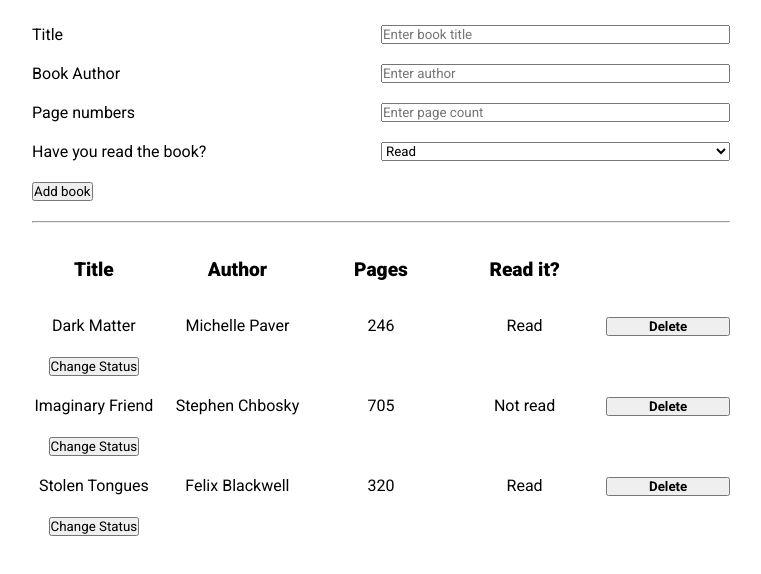
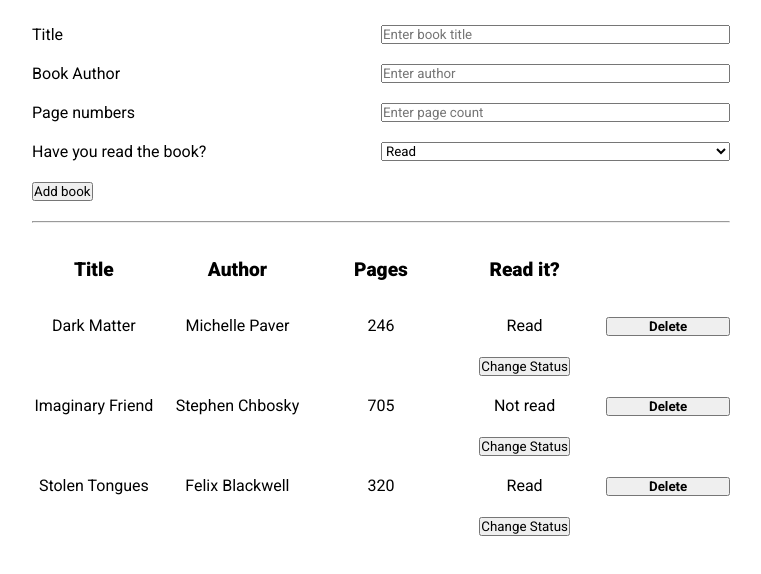
Before and after one commit to mypaxpax/VirtualLibrary, a plain HTML site: page index.html in a window 1280 px wide. Shown: the whole page, without its empty margins (259-1020 px from the left). Drawn offline with Linux system fonts and the light colour scheme.

Commit message:
Status change button styling

```diff
--- a/styles/style.css
+++ b/styles/style.css
@@ -66,4 +66,10 @@
 .removebtn {
   font-weight: 600;
   width: 100%;
+  grid-row: span 2;
 }
+
+.change-read-status {
+  font-weight: 600;
+  grid-column: 4;
+}
```
